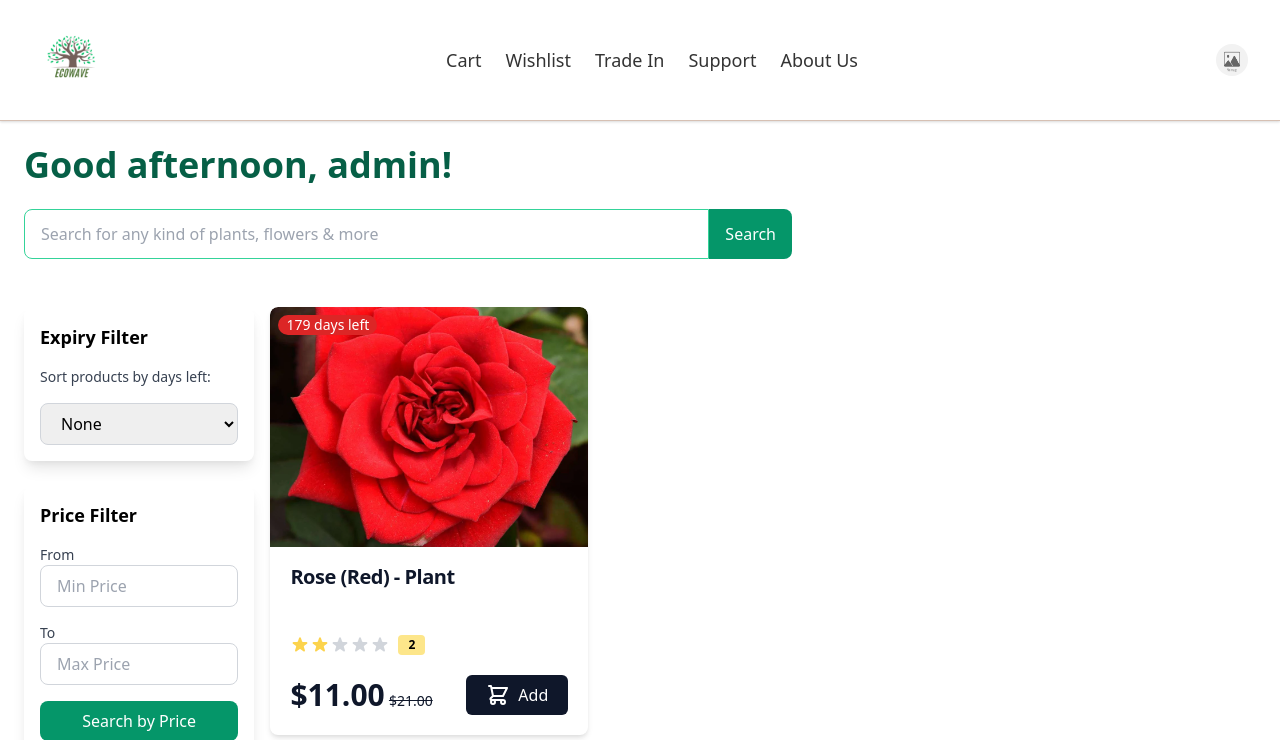
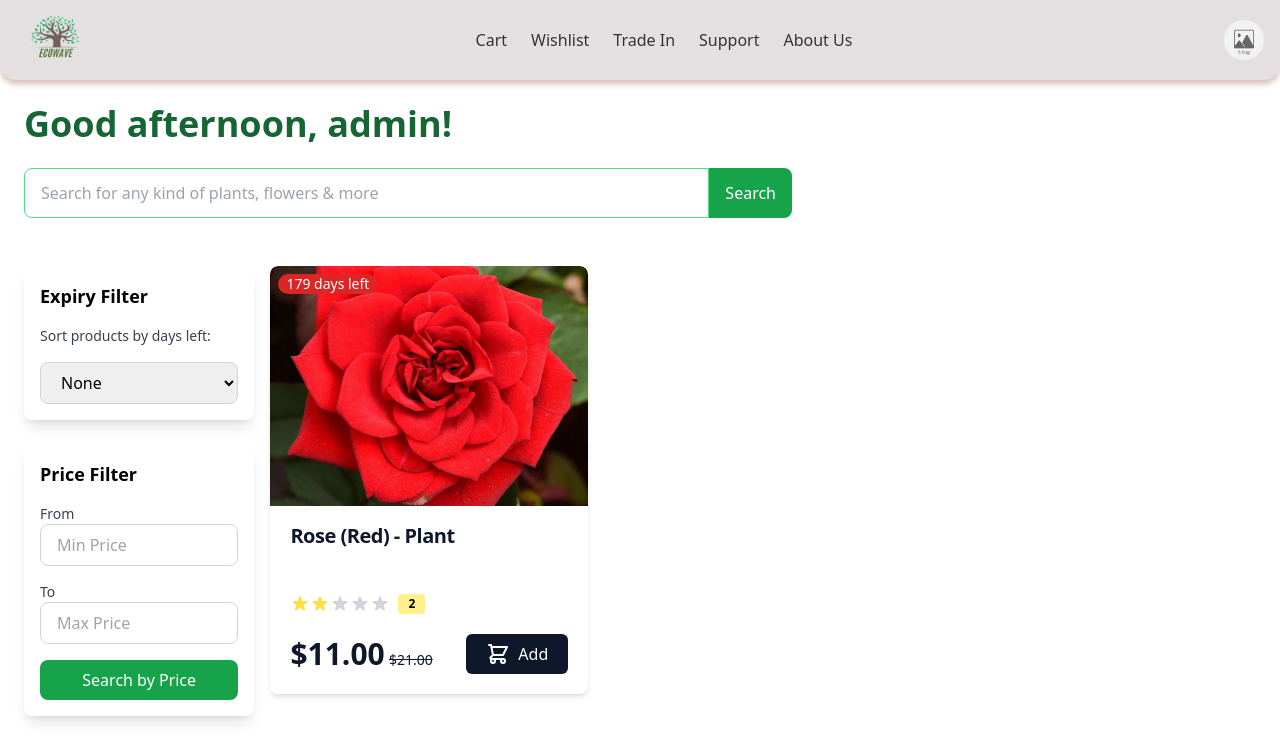
Before and after one commit to vidushichauhan/EcoWave, a Django app: page /shop/ in a window 1280 px wide. Shown: the top 740 px of the page. Run offline with Django 4.2, Linux system fonts and the light colour scheme; a user stored in the database is signed in; data comes from the database, SQL or seed files in the repository; some libraries are stand-ins or nearby versions.

Commit message:
Navbar Changes

```diff
--- a/Shop/templates/Shop/navbar.html
+++ b/Shop/templates/Shop/navbar.html
@@ -1,109 +1,118 @@
 {% load static %}
 <!DOCTYPE html>
 <html lang="en">
+
 <head>
     <meta charset="UTF-8">
     <meta name="viewport" content="width=device-width, initial-scale=1.0">
-    <link href="https://cdn.jsdelivr.net/npm/tailwindcss@2.2.19/dist/tailwind.min.css" rel="stylesheet">
-    <title>{% block title %}GreenCart{% endblock %}</title>
+    <script src="https://cdn.tailwindcss.com/"></script>
+    <title>EcoPulse</title>
     <style>
         nav {
             background-color: #E4E0E1;
-            border-bottom: 1px solid #D6C0B3;
-            padding: 1.5rem 2rem;
+            border-radius: 0 0 1rem 1rem;
+            box-shadow: 0px 4px 6px #D6C0B3;
+            padding: 0.0rem 1rem; /* Adjusted padding to reduce height */
         }
 
         nav .nav-links a {
             color: #333333;
+            font-size: 1rem;
             font-weight: 500;
-            margin-right: 1.5rem;
             transition: color 0.3s ease;
         }
 
         nav .nav-links a:hover {
-            color: #2A8456;
+            color: #57A773;
+        }
+
+        .profile-container {
+            position: relative;
         }
 
         .dropdown-menu {
+            display: none;
             position: absolute;
-            top: 100%;
+            top: 3rem;
             right: 0;
-            display: none;
-            background-color: white;
-            border: 1px solid #E5E7EB;
+            background: white;
+            box-shadow: 0 4px 6px rgba(0, 0, 0, 0.1);
             border-radius: 0.5rem;
-            box-shadow: 0 4px 6px rgba(0, 0, 0, 0.1);
-            z-index: 1000;
-            width: 200px;
+            overflow: hidden;
+            z-index: 10;
+            min-width: 150px;
         }
 
         .dropdown-menu a {
             display: block;
-            padding: 0.75rem 1rem;
-            color: #333333;
+            padding: 0.5rem 1rem;
+            color: #333;
+            font-size: 0.9rem;
             text-decoration: none;
-            font-weight: 500;
+            transition: background 0.3s ease;
         }
 
         .dropdown-menu a:hover {
-            background-color: #F3F4F6;
-            color: #2A8456;
+            background-color: #f1f1f1;
         }
 
+        .profile-image {
+            width: 2.5rem; /* Larger profile image */
+            height: 2.5rem;
+            border-radius: 50%;
+            cursor: pointer;
+            transition: border 0.3s ease;
+        }
 
-        .profile-section img {
-            cursor: pointer;
+        .profile-image:hover {
+            border: 2px solid #57A773;
         }
     </style>
 </head>
+
 <body>
     <!-- Navigation Bar -->
-    <nav class="flex items-center justify-between bg-white py-5 shadow">
-    <!-- Logo Section -->
-    <div class="flex items-center space-x-3">
-        <a href="/shop" class="flex items-center">
-            <img src="{% static 'images/logo.png' %}" alt="GreenCart Logo" class="h-20 w-auto">
-        </a>
-    </div>
-
-
+    <nav class="flex items-center justify-between">
+        <!-- Logo Section -->
+        <div class="flex items-center">
+            <a href="/shop" class="flex items-center">
+                <img src="{% static 'images/logo.png' %}" alt="EcoPulse Logo" class="h-20 mr-2"> <!-- Larger logo -->
+            </a>
+        </div>
 
         <!-- Navigation Links -->
-        <div class="nav-links flex items-center">
-            <a href="{% url 'AddToCart:cart' %}" class="text-lg">Cart</a>
-            <a href="{% url 'AddToCart:wishlist' %}" class="text-lg">Wishlist</a>
-            <a href="{% url 'Shop:product_list' %}" class="text-lg">Trade In</a>
-            <a href="{% url 'support:support-home' %}" class="text-lg">Support</a>
-            <a href="{% url 'GreenCartEcom:about' %}" class="text-lg">About Us</a>
+        <div class="nav-links flex space-x-6">
+            <a href="{% url 'AddToCart:cart' %}">Cart</a>
+            <a href="{% url 'AddToCart:wishlist' %}">Wishlist</a>
+            <a href="{% url 'Shop:product_list' %}">Trade In</a>
+            <a href="{% url 'support:support-home' %}">Support</a>
+            <a href="{% url 'GreenCartEcom:about' %}">About Us</a>
         </div>
 
-        <!-- Profile Section -->
-        <div class="profile-section relative">
-            <img id="avatar" src="{{ user_profile_pic }}" alt="User Avatar" class="w-8 h-8 rounded-full">
-            <!-- Dropdown Menu -->
-            <div id="dropdown-menu" class="dropdown-menu">
+        <!-- Profile Section with Dropdown -->
+        <div class="profile-container relative">
+            <img src="{{ user_profile_pic }}" alt="Profile Picture" class="profile-image" id="profile-btn">
+            <div class="dropdown-menu" id="dropdown">
                 <a href="{% url 'Profile:get_user_details' %}">Profile</a>
                 <a href="{% url 'Auth:logout' %}">Logout</a>
             </div>
         </div>
     </nav>
 
-    <!-- JavaScript for Dropdown Functionality -->
     <script>
-        const avatar = document.getElementById('avatar');
-        const dropdownMenu = document.getElementById('dropdown-menu');
+        const profileBtn = document.getElementById('profile-btn');
+        const dropdownMenu = document.getElementById('dropdown');
 
-        // Toggle dropdown on click
-        avatar.addEventListener('click', () => {
+        profileBtn.addEventListener('click', () => {
             dropdownMenu.style.display = dropdownMenu.style.display === 'block' ? 'none' : 'block';
         });
 
-        // Close dropdown when clicking outside
-        document.addEventListener('click', (event) => {
-            if (!avatar.contains(event.target) && !dropdownMenu.contains(event.target)) {
+        window.addEventListener('click', (event) => {
+            if (!profileBtn.contains(event.target) && !dropdownMenu.contains(event.target)) {
                 dropdownMenu.style.display = 'none';
             }
         });
     </script>
 </body>
+
 </html>
```
Also changed, not shown: GreenCartEcom/templates/Dashboard/navbar.html (+80 -28 lines).
